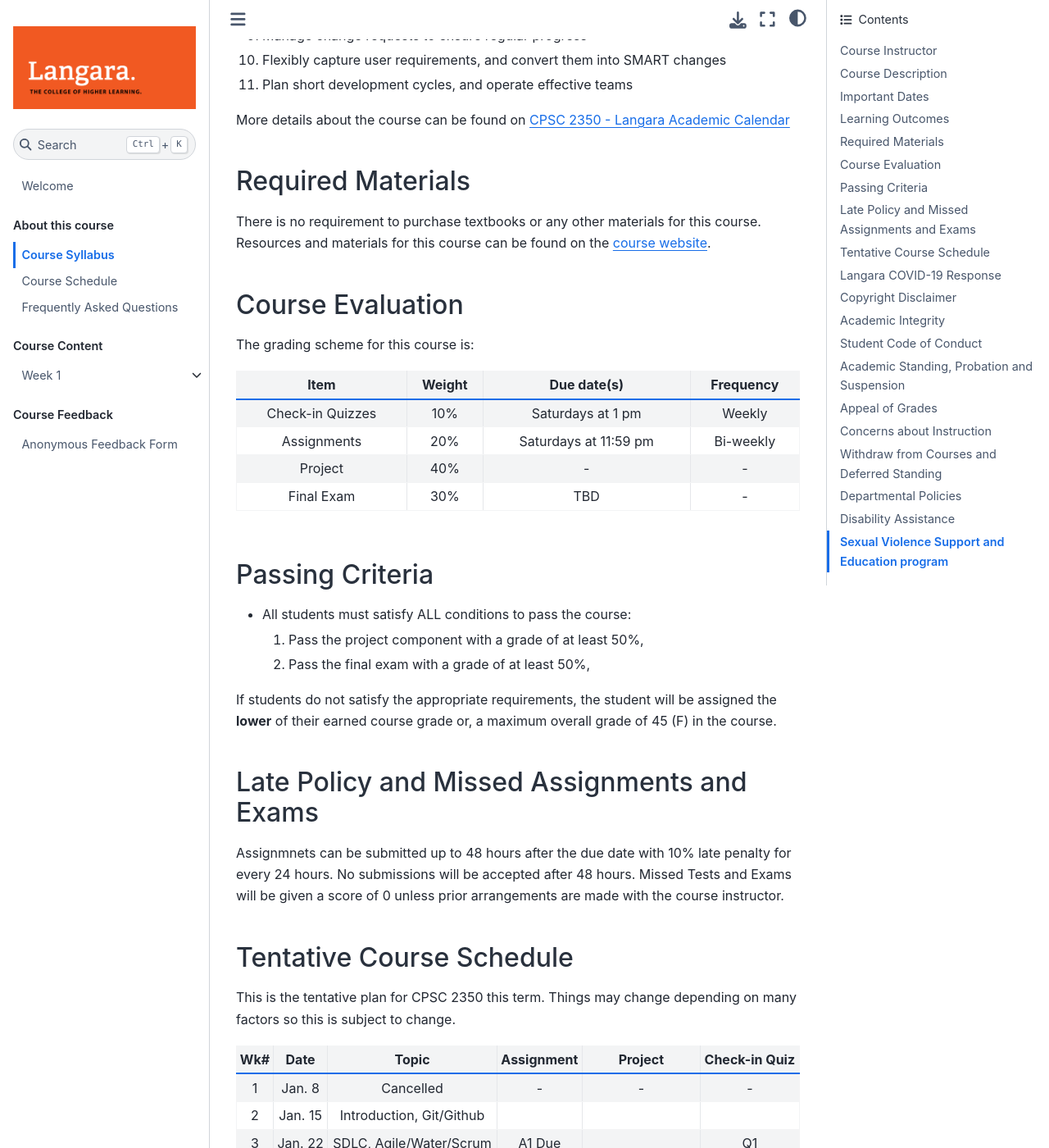
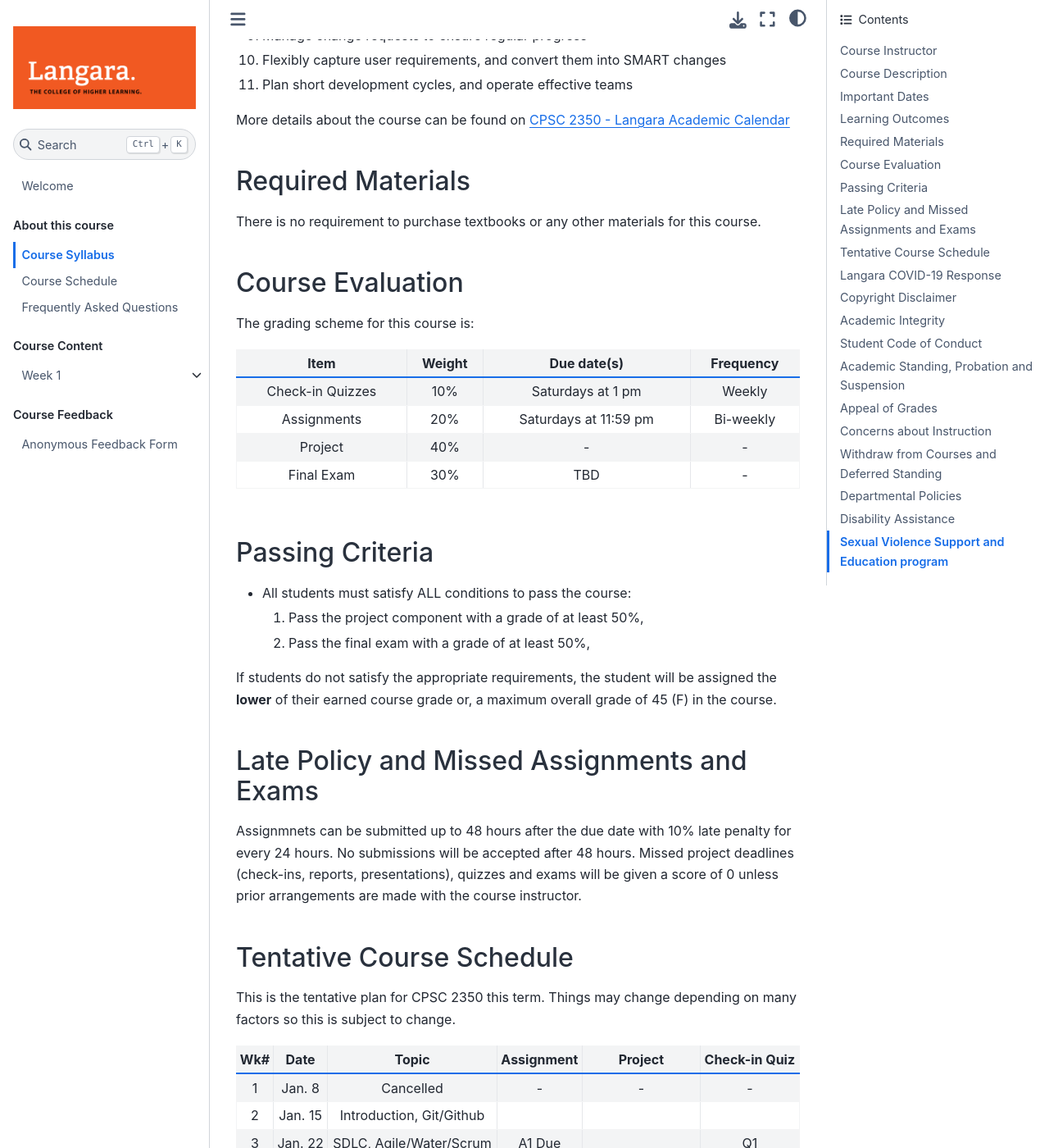
Before and after one commit to Parsa-Rajabi/cpsc-2350-spring-2022, a Jupyter Book: the page built from about/syllabus.md, in a window 1280 px wide and 1400 px high, scrolled down 1844 px. Shown: the whole window at 82% size. Built offline with Jupyter Book 1.0.4 settings and Sphinx 7.4.7 and the Sphinx Book theme 1.1.4, drawn with Linux system fonts in a browser that asks for light colours; pages that are not in the unit, such as notebooks, are missing from menus.

Commit message:
Updated late policy

```diff
--- a/about/syllabus.md
+++ b/about/syllabus.md
@@ -51,7 +51,6 @@
 ## Required Materials
 
 There is no requirement to purchase textbooks or any other materials for this course.
-Resources and materials for this course can be found on the {{ '[course website]({link})'.format(link=CANVAS_LINK.replace('CANVAS_ID',CANVAS_ID))}}.
 
 ## Course Evaluation
 
@@ -66,7 +65,7 @@
 ## Late Policy and Missed Assignments and Exams
 
 Assignmnets can be submitted up to 48 hours after the due date with 10% late penalty for every 24 hours. No submissions will be accepted after 48 hours.
-Missed Tests and Exams will be given a score of 0 unless prior arrangements are made with the course instructor.
+Missed project deadlines (check-ins, reports, presentations), quizzes and exams will be given a score of 0 unless prior arrangements are made with the course instructor.
 
 ## Tentative Course Schedule
 
```
